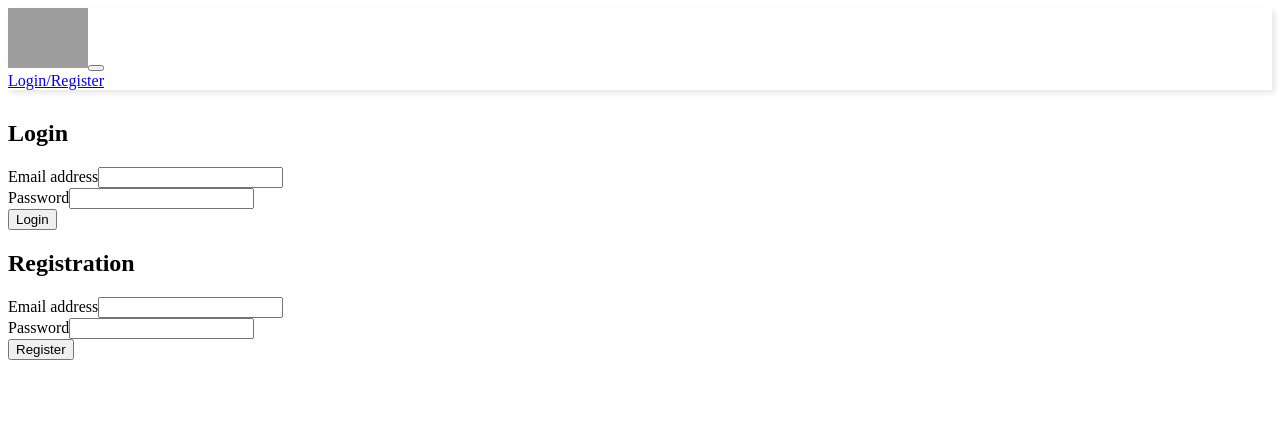
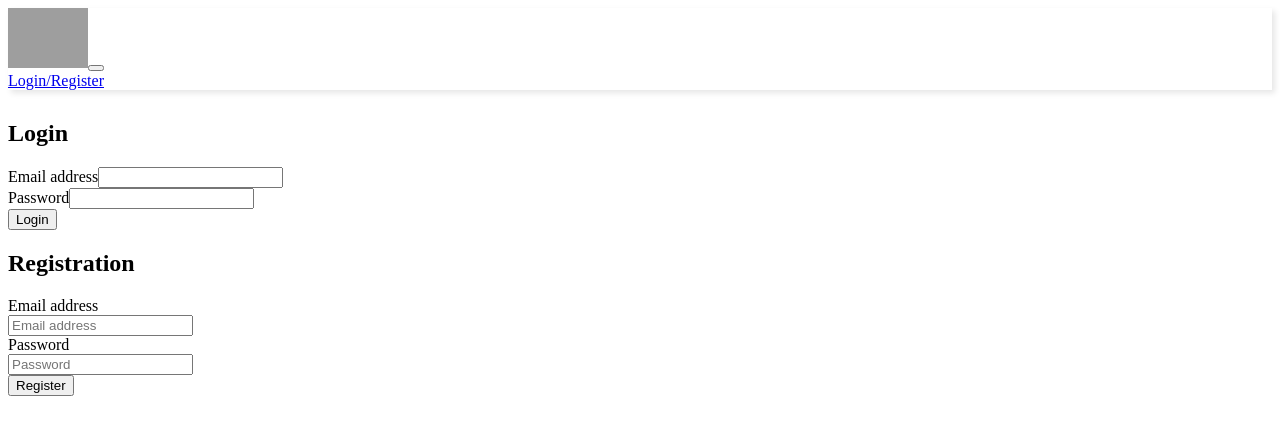
Before and after one commit to OlegMilkin/todo, a React (Create React App) app: page /auth in a window 1280 px wide. Shown: the top 434 px of the page. Built offline with nearby package versions, Linux system fonts and the light colour scheme; no server answers; data requests are answered from the project's data file; grey boxes are pictures that could not be loaded; the HTML template or start-up script is replaced by a standard one.

Commit message:
registration

```diff
--- a/db.json
+++ b/db.json
@@ -14,6 +14,11 @@
       "title": "New",
       "completed": false,
       "id": 6
+    },
+    {
+      "title": "zxczx",
+      "completed": false,
+      "id": 7
     }
   ],
   "users": [
@@ -21,6 +26,11 @@
       "email": "olegek.milkin@gmail.com",
       "password": "$2a$10$1r1B5A9uL.aAEqK4h2mHa.f2DpfP3OkpEse52WgyARUZzf0NrX8tS",
       "id": 1
+    },
+    {
+      "email": "sdf@sdf.com",
+      "password": "$2a$10$2wxxdt.lFDlC82kIwM92.uMWFrl/i1kWmvWgTe5qM8eXgvpoe7fLy",
+      "id": 2
     }
   ]
 }
--- a/package.json
+++ b/package.json
@@ -18,6 +18,7 @@
     "react-router-dom": "^5.2.0",
     "react-scripts": "4.0.3",
     "redux": "^4.1.0",
+    "redux-form": "^8.3.7",
     "redux-thunk": "^2.3.0",
     "web-vitals": "^1.0.1"
   },
--- a/src/Auth/Auth.js
+++ b/src/Auth/Auth.js
@@ -1,6 +1,6 @@
 import React from 'react'
 import Login from './Login/Login'
-import Registration from './Registration/Registration'
+import RegistrationContainer from './Registration/RegistrationContainer'
 
 const Auth = () => {
   return (
@@ -12,7 +12,7 @@ const Auth = () => {
         </div>
         <div className="col-lg-6 col-sm-12">
           <h2 className='mt-5'>Registration</h2>
-          <Registration />
+          <RegistrationContainer />
         </div>
       </div>
     </div>
--- a/src/Auth/Registration/Registration.js
+++ b/src/Auth/Registration/Registration.js
@@ -1,70 +1,17 @@
-import React, {useState} from 'react'
-import {connect} from 'react-redux'
-import {registerThunk} from '../../redux/task-list-reducer'
-
+import React from 'react'
+import RegistrationReduxForm from './RegistrationForm'
 
 const Registration = (props) => {
 
-  let [email, setEmail] = useState('')
-  let [password, setPassword] = useState('')
-
-  const onChangeEmailHandler = (e) => {
-    setEmail(e.target.value)
-  }
-
-  const onChangePasswordHandler = (e) => {
-    setPassword(e.target.value)
-  }
-
-  const onClickRegisterHandler = (e) => {
-   // props.registerThunk('kk@gamil.com', '123321')
+  const submit = (values) => {
+    props.registerThunk(values.email, values.password)
   }
 
   return (
     <>
-      <form>
-        <div
-          className="mb-3 mt-5">
-          <label
-            htmlFor="register-email"
-            className="form-label"
-          >
-            Email address
-          </label>
-          <input
-            type="email"
-            className="form-control"
-            id="register-email"
-            value={ email }
-            onChange={ onChangeEmailHandler }
-          />
-        </div>
-        <div
-          className="mb-3">
-          <label
-            htmlFor="register-password"
-            className="form-label"
-          >
-            Password
-          </label>
-          <input
-            type="password"
-            className="form-control"
-            id="register-password"
-            value={ password }
-            onChange={ onChangePasswordHandler }
-          />
-        </div>
-        <button
-          type="submit"
-          className="btn btn-success"
-          onClick={ onClickRegisterHandler }
-        >
-          Register
-        </button>
-      </form>
+      <RegistrationReduxForm onSubmit={submit} />
     </>
   )
 }
 
-export default connect(null, registerThunk) (Registration)
+export default Registration;
--- a/src/Auth/Registration/RegistrationContainer.js
+++ b/src/Auth/Registration/RegistrationContainer.js
@@ -0,0 +1,19 @@
+import React from 'react'
+import {connect} from 'react-redux'
+import Registration from './Registration'
+import {registerThunk} from '../../redux/task-list-reducer'
+
+function RegistrationContainer(props) {
+
+  const {registerThunk} = props
+
+  return (
+    <Registration registerThunk={registerThunk}/>
+  )
+}
+
+export default connect(null,
+  {
+    registerThunk
+  }
+)(RegistrationContainer)
--- /dev/null
+++ b/src/Auth/Registration/RegistrationForm.js
@@ -0,0 +1,62 @@
+import React from 'react'
+import { Field, reduxForm } from 'redux-form'
+import { required, renderField } from '../../helpers/validators'
+
+let RegistrationForm = ({handleSubmit, error}) => {
+  return (
+    <form onSubmit={handleSubmit}>
+      <div
+        className="mb-3 mt-5">
+        <label
+          htmlFor="register-email"
+          className="form-label"
+        >
+          Email address
+        </label>
+        <Field
+          placeholder={"Email address"}
+          component={ renderField }
+          name={"email"}
+          validate={[required]}
+          className="form-control"
+          id="register-email"
+          type="text"
+        />
+      </div>
+      <div
+        className="mb-3">
+        <label
+          htmlFor="register-password"
+          className="form-label"
+        >
+          Password
+        </label>
+        <Field
+          placeholder={"Password"}
+          component={ renderField }
+          name={"password"}
+          validate={[required]}
+          className="form-control"
+          id="register-password"
+          type="password"
+        />
+        { error &&
+        <div style={{ border: "1px solid red" }}>
+          { error }
+        </div>
+        }
+      </div>
+      <button
+        className="btn btn-success"
+      >
+        Register
+      </button>
+    </form>
+  )
+}
+
+const RegistrationReduxForm = reduxForm({
+  form: 'registration'
+})(RegistrationForm)
+
+export default RegistrationReduxForm
--- a/src/api/api.js
+++ b/src/api/api.js
@@ -40,7 +40,10 @@ export const tasksAPI = {
 
 export const authAPI = {
   registerUser(email, password) {
-    instance.post('/register', {email, password})
+    return instance.post('/register', {email, password})
     .then(response => response.data)
+    .catch(function (response) {
+      console.log(response);
+    })
   }
 }
--- /dev/null
+++ b/src/helpers/validators.js
@@ -0,0 +1,26 @@
+import React from 'react'
+
+export const required = value => (value ? undefined : 'Required')
+
+export const renderField =
+  ({
+     input,
+     type,
+     placeholder,
+     className,
+     id,
+     meta: {touched, error, valid}
+   }) => (
+    <div>
+      <input
+        {...input}
+        placeholder={placeholder}
+        className={(touched && !valid) ? `${className} is-invalid` : `${className}`}
+        type={type}
+        id={id}
+      />
+      {
+        touched && (error && <div className="invalid-feedback"> {error} </div>)
+      }
+    </div>
+  )
--- a/src/redux/redux-store.js
+++ b/src/redux/redux-store.js
@@ -1,9 +1,16 @@
-import {createStore, combineReducers, applyMiddleware, compose} from 'redux'
+import {
+  createStore,
+  combineReducers,
+  applyMiddleware,
+  compose
+} from 'redux'
+import { reducer as formReducer } from 'redux-form'
 import thunkMiddleware from 'redux-thunk'
 import taskListReducer from './task-list-reducer'
 
 const reducers = combineReducers({
-  taskList: taskListReducer
+  taskList: taskListReducer,
+  form: formReducer
 })
 
 const composeEnhancers = window.__REDUX_DEVTOOLS_EXTENSION_COMPOSE__ || compose;
--- a/src/redux/task-list-reducer.js
+++ b/src/redux/task-list-reducer.js
@@ -1,4 +1,5 @@
 import {tasksAPI, authAPI} from '../api/api'
+import {stopSubmit} from 'redux-form'
 
 const taskSectionPrefix = 'TASK_SECTION'
 
@@ -81,12 +82,14 @@ export const changeTaskTitleThunk = (id, titleText) => {
 
 export const registerThunk = (email, password) => {
   return async (dispatch) => {
-    try {
-      await authAPI.registerUser(email, password)
-      dispatch(getTasks())
-    } catch (error) {
-      console.log(error)
-    }
+      let response = await authAPI.registerUser(email, password)
+
+
+
+    // if (!response) {
+    //
+    //     dispatch(stopSubmit('registration', {_error: 'Some error'}));
+    //   }
   }
 }
 
```
Also changed, not shown: 1 other file (tests, documents, lock files or other folders).
